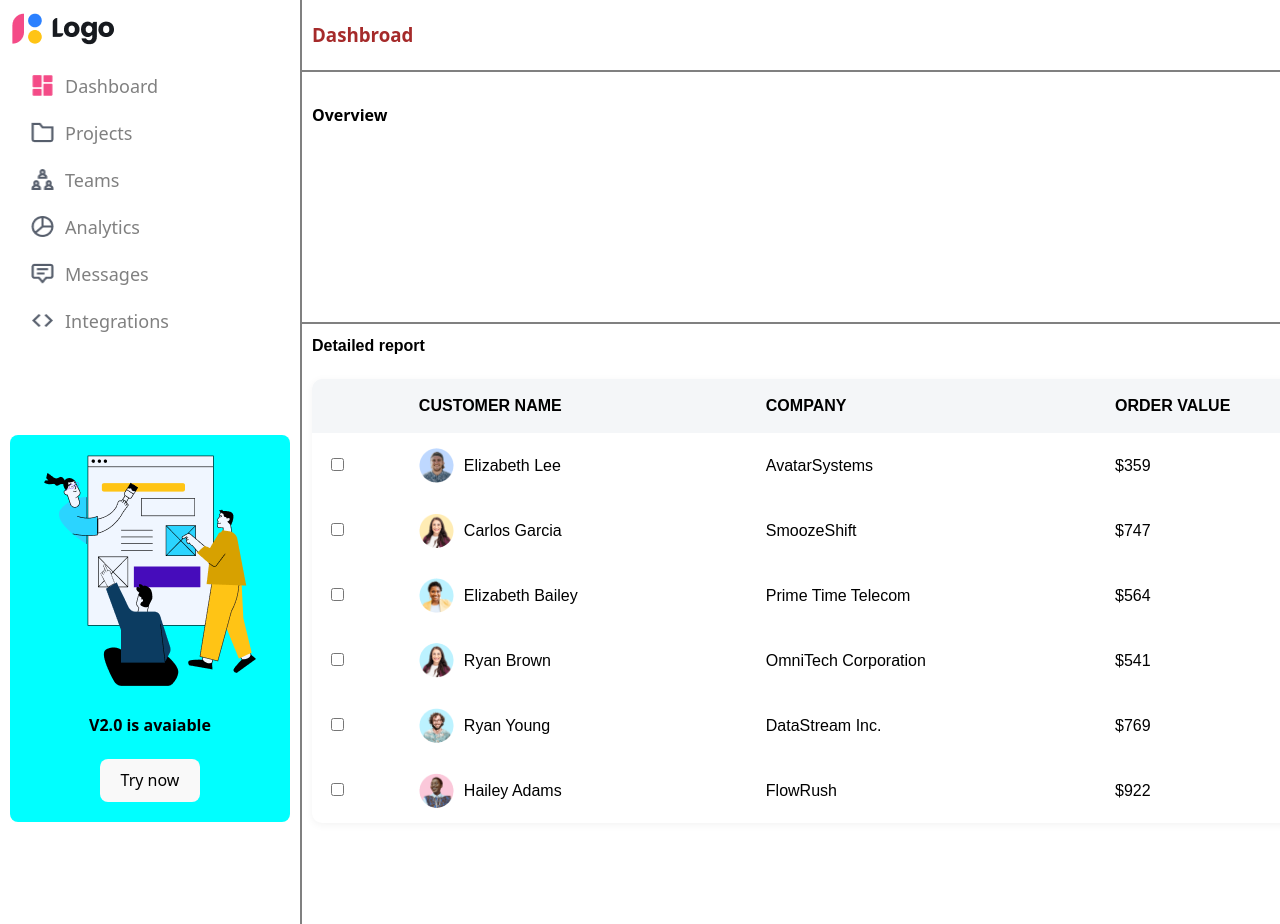
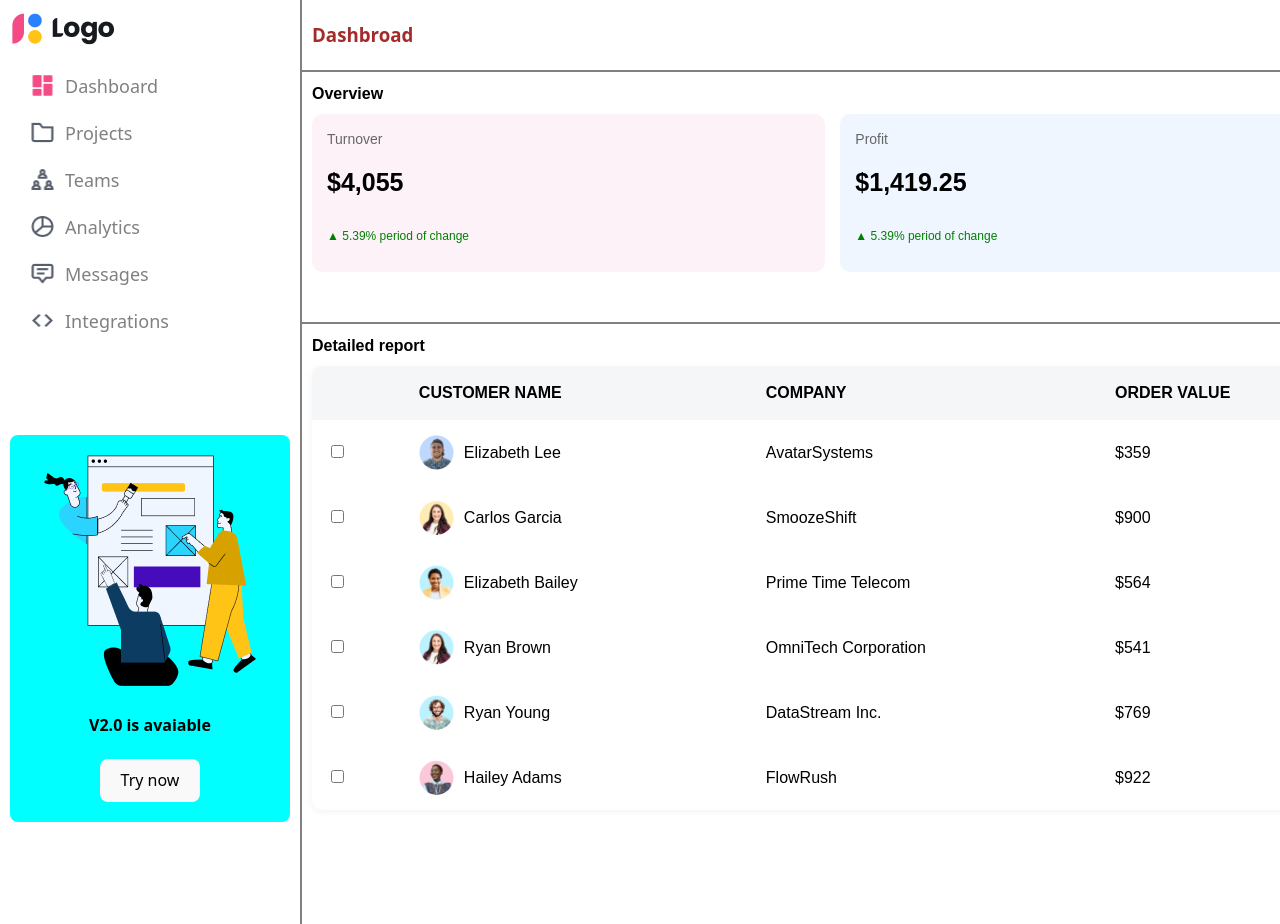
Before and after one commit to NguyenXuanThi/REACTJS, a React (Vite) app in the folder bai-tap-tuan7/: page / in a window 1280 px wide. Shown: the top 924 px of the page. Built offline with nearby package versions, Linux system fonts and the light colour scheme.

Commit message:
OverView + Connect 3 API --> commit (45')

```diff
--- a/bai-tap-tuan7/src/App.jsx
+++ b/bai-tap-tuan7/src/App.jsx
@@ -3,6 +3,7 @@ import './App.css'
 import image from '/src/img/Image 1858.png';
 import folder from '/src/img/Folder.png';
 import Datatable from './components/Datatable';
+import Overview from './components/Overview';
 function App() {
   const [count, setCount] = useState(0)
 
@@ -61,8 +62,7 @@ function App() {
 
 
   <div class="content">
-    <h4>Overview</h4>
-
+    <Overview />
   </div>
 
   <div class='footer'>
--- /dev/null
+++ b/bai-tap-tuan7/src/Overview.css
@@ -0,0 +1,54 @@
+
+.overview-container {
+    font-family: sans-serif;
+    margin-top: 0%;
+  }
+
+  .overview-grid {
+    display: grid;
+    grid-template-columns: repeat(3, 1fr);
+    gap: 15px;
+  }
+
+  .card {
+    background: #f5f5f5;
+    border-radius: 10px;
+    padding: 15px;
+    text-align: left;
+  }
+
+  .card-turnover {
+    background-color: #fdf2f8;
+  }
+
+  .card-profit {
+    background-color: #eff6ff;
+  }
+
+  .card-customers {
+    background-color: #eff6ff;
+  }
+
+  .card-title {
+    color: #666;
+    font-size: 14px;
+    margin-top: 0%;
+  }
+
+  .card-value {
+    font-size: 25px;
+    font-weight: bold;
+    margin-top: 0px;
+  }
+
+  .card-change {
+    color: green;
+    font-size: 12px;
+    margin-top: 0px;
+  }
+
+  .title{
+    margin-top: 0%;
+    font-weight: bold;
+    margin-bottom: 8px;
+  }
--- a/bai-tap-tuan7/src/components/Overview.jsx
+++ b/bai-tap-tuan7/src/components/Overview.jsx
@@ -0,0 +1,64 @@
+import React, { useEffect, useState } from "react";
+import orders from '../data/Datatable.json';
+import '../Overview.css';
+
+const Overview = () => {
+  const [turnover, setTurnover] = useState(0);
+  const [profit, setProfit] = useState(0);
+  const [customers, setCustomers] = useState(0);
+
+  useEffect(() => {
+    const totalTurnover = orders.reduce((acc, item) => acc + parseFloat(item.value.replace("$", "")), 0);
+    setTurnover(totalTurnover);
+    setProfit(totalTurnover * 0.35);
+    setCustomers(orders.length);
+  }, []);
+
+  return (
+    <div className="overview-container">
+        <h4 className="title">Overview</h4>
+      <div className="overview-grid">
+        <div className="card card-turnover">
+          <div className="card-header">
+            <div>
+              <p className="card-title">Turnover</p>
+              <h3 className="card-value">${turnover.toLocaleString()}</h3>
+            </div>
+            <span className="card-icon-box text-pink-500">
+
+            </span>
+          </div>
+          <p className="card-change">▲ 5.39% period of change</p>
+        </div>
+
+        <div className="card card-profit">
+          <div className="card-header">
+            <div>
+              <p className="card-title">Profit</p>
+              <h3 className="card-value">${profit.toLocaleString()}</h3>
+            </div>
+            <span className="card-icon-box text-blue-500">
+
+            </span>
+          </div>
+          <p className="card-change">▲ 5.39% period of change</p>
+        </div>
+
+        <div className="card card-customers">
+          <div className="card-header">
+            <div>
+              <p className="card-title">New customer</p>
+              <h3 className="card-value">{customers}</h3>
+            </div>
+            <span className="card-icon-box text-blue-500">
+
+            </span>
+          </div>
+          <p className="card-change">▲ 6.84% period of change</p>
+        </div>
+      </div>
+    </div>
+  );
+};
+
+export default Overview;
--- a/bai-tap-tuan7/src/data/Datatable.json
+++ b/bai-tap-tuan7/src/data/Datatable.json
@@ -12,7 +12,7 @@
         "id": 2,
         "name": "Carlos Garcia",
         "company": "SmoozeShift",
-        "value": "$747",
+        "value": "$900",
         "date": "24/07/2023",
         "status": "New",
         "img": "/src/img/Avatar (2).png"
```
